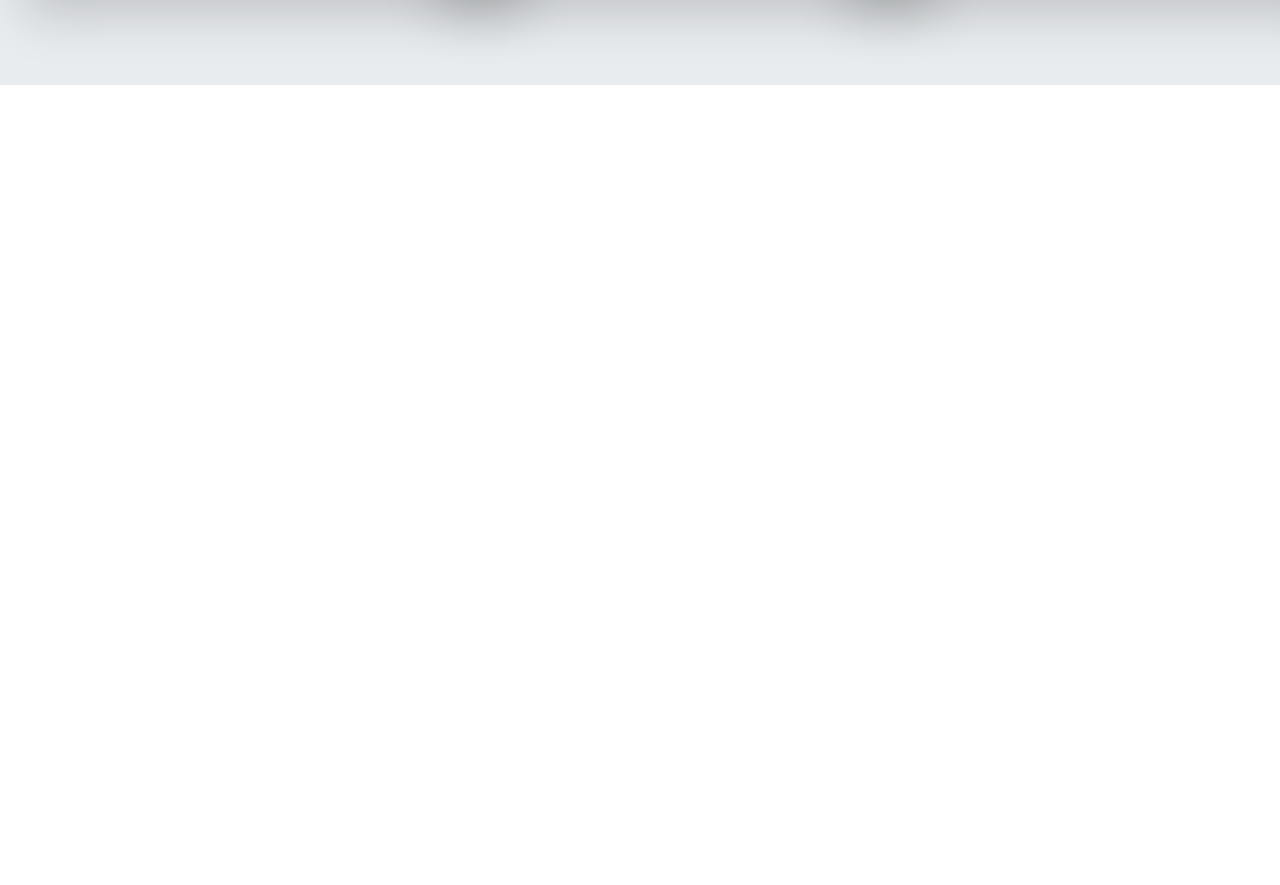
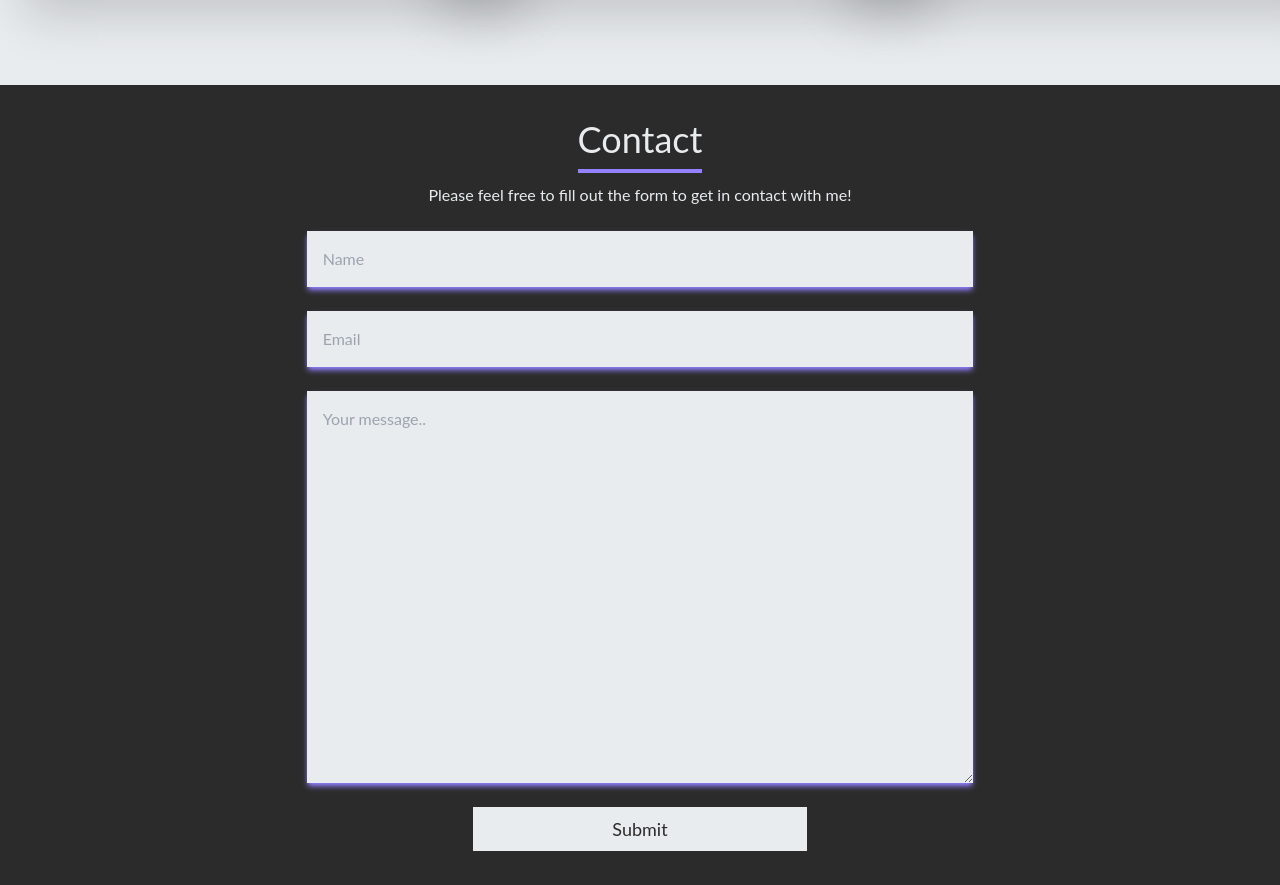
Before and after one commit to cortlandfinch/portfolio, a React (Create React App) app: page / in a window 1280 px wide. Shown: the part 3115-4000 px from the top of the page. Before the commit the page ends 3200 px from the top, so only its background shows below. Built offline with nearby package versions, Linux system fonts and the light colour scheme; the HTML template or start-up script is replaced by a standard one.

Commit message:
add contact form skeleton

```diff
--- a/src/App.js
+++ b/src/App.js
@@ -4,6 +4,7 @@ import Home from './components/Home';
 import Background from './components/Background';
 import TechnicalSkills from './components/TechnicalSkills';
 import Portfolio from './components/Portfolio';
+import Contact from './components/Contact';
 
 function App() {
   return (
@@ -13,6 +14,7 @@ function App() {
       <Background />
       <TechnicalSkills />
       <Portfolio />
+      <Contact />
     </div>
   );
 }
--- /dev/null
+++ b/src/components/Contact.jsx
@@ -0,0 +1,24 @@
+import React from 'react'
+
+const Contact = () => {
+    return (
+        <div className='w-full h-screen bg-[#2b2b2b] text-[#e9ecef] flex justify-center items-center p-4'>
+            <div className='flex flex-col justify-center items-center  w-full h-full'>
+                <div className='max-w-[1000px] w-full'>
+                    <form action='' className='flex flex-col max-w-[1000px] w-full items-center'>
+                        <div className='text-center'>
+                            <h2 className='text-4xl inline border-b-4 border-[#9381ff] py-2'>Contact</h2>
+                            <p className='py-6'>Please feel free to fill out the form to get in contact with me!</p>
+                        </div>
+                        <input className='w-2/3 mb-4 p-3 bg-[#e9ecef] text-[#2b2b2b] shadow-md shadow-[#9381ff]' type="text" placeholder='Name' name='name' />
+                        <input className='w-2/3 mb-4 p-3 bg-[#e9ecef] text-[#2b2b2b] shadow-md shadow-[#9381ff]' type="email" placeholder='Email' name='email' />
+                        <textarea className='w-2/3 mb-4 p-3 bg-[#e9ecef] text-[#2b2b2b] shadow-md shadow-[#9381ff]' name='message' rows="15" placeholder='Your message..'></textarea>
+                        <button className='text-center w-1/3 py-2 bg-[#e9ecef] text-[#2b2b2b] text-lg hover:bg-[#9381ff] hover:text-[#e9ecef] hover:shadow-md hover:shadow-[#e9ecef]'>Submit</button>
+                    </form>
+                </div>
+            </div>
+        </div>
+    )
+}
+
+export default Contact
--- a/src/index.css
+++ b/src/index.css
@@ -51,5 +51,5 @@
     background-image: radial-gradient(
         rgba(216, 208, 239, 1) 0%,
         rgba(147, 129, 255, 1) 100%
-    )!important;
+    );
 }
```
